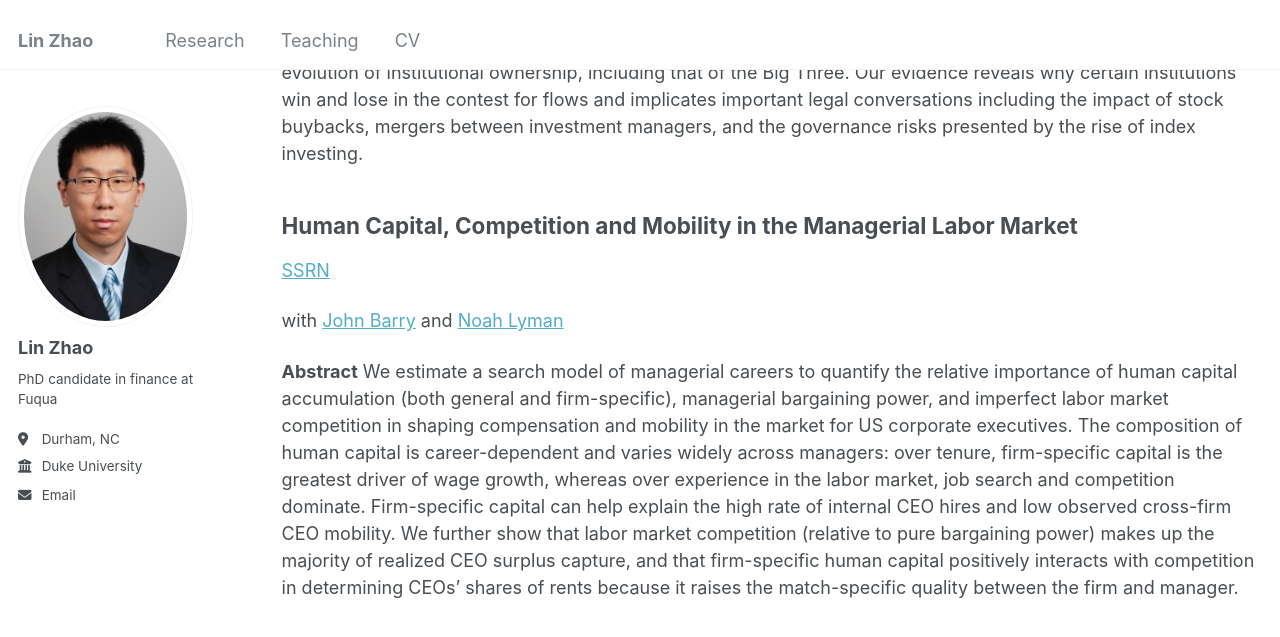
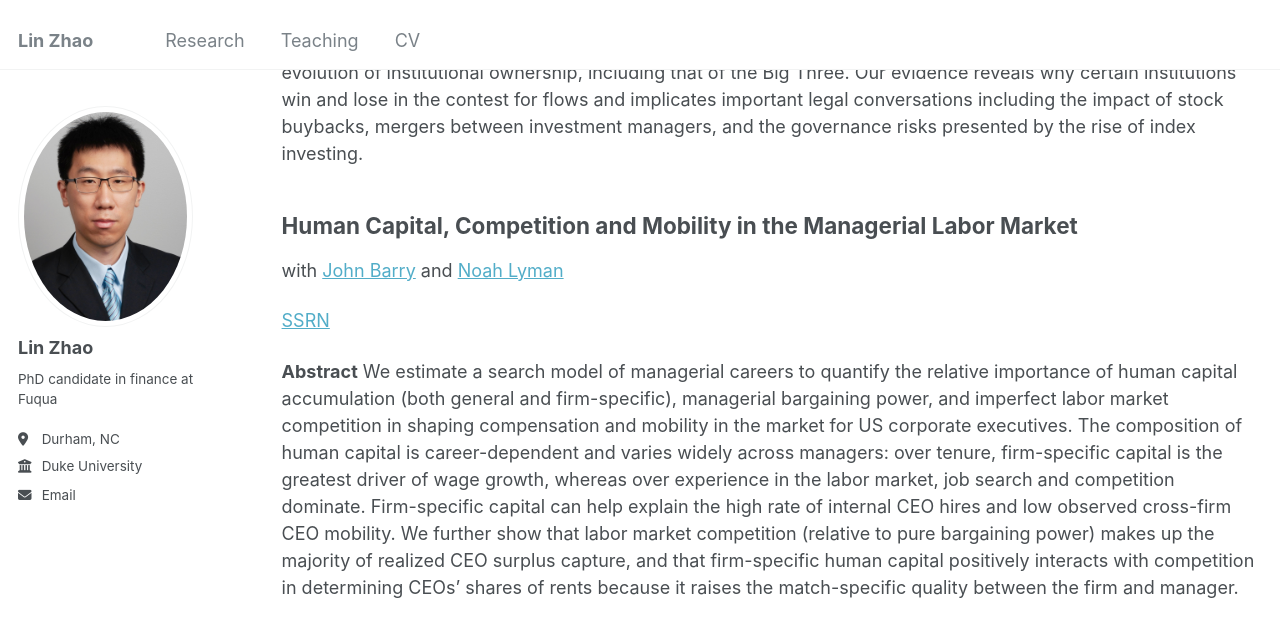
Before and after one commit to linzhao0351/linzhao0351.github.io, a Jekyll site: the page built from _pages/publications.md, in a window 1280 px wide and 900 px high, scrolled down 1010 px. Shown: the top 637 px of the window. Built offline with Jekyll 4.4.1, drawn with Linux system fonts in a browser that asks for light colours.

```diff
--- a/_pages/publications.md
+++ b/_pages/publications.md
@@ -29,10 +29,9 @@ Forthcoming
 **Abstract**  This Article analyzes the relationship between flows to institutional investment managers, corporate financing decisions, and institutional ownership of U.S. public equity. In so doing, it provides new evidence about the drivers of institutional investor growth in equity ownership over the past two decades. Contrary to conventional narrative, we find that equity capital flows into the “Big Three” investment managers have slowed in recent years, with substantial differences between each institution. We also present a framework to understand how fund characteristics and corporate actions such as stock buybacks and equity issuances combine to shape the evolution of institutional ownership, including that of the Big Three. Our evidence reveals why certain institutions win and lose in the contest for flows and implicates important legal conversations including the impact of stock buybacks, mergers between investment managers, and the governance risks presented by the rise of index investing.
 
 ## Human Capital, Competition and Mobility in the Managerial Labor Market
+with [John Barry](https://johnwbarry.info/) and [Noah Lyman](https://www.noahlyman.com/)
 
 [SSRN](https://papers.ssrn.com/sol3/papers.cfm?abstract_id=5267762)
-
-with [John Barry](https://johnwbarry.info/) and [Noah Lyman](https://www.noahlyman.com/)
 
 **Abstract**  We estimate a search model of managerial careers to quantify the relative importance of human capital accumulation (both general and firm-specific), managerial bargaining power, and imperfect labor market competition in shaping compensation and mobility in the market for US corporate executives. The composition of human capital is career-dependent and varies widely across managers:  over tenure, firm-specific capital is the greatest driver of wage growth, whereas over experience in the labor market, job search and competition dominate. Firm-specific capital can help explain the high rate of internal CEO hires and low observed cross-firm CEO mobility. We further show that labor market competition (relative to pure bargaining power) makes up the majority of realized CEO surplus capture, and that firm-specific human capital positively interacts with competition in determining CEOs' shares of rents because it raises the match-specific quality between the firm and manager.
 
```
